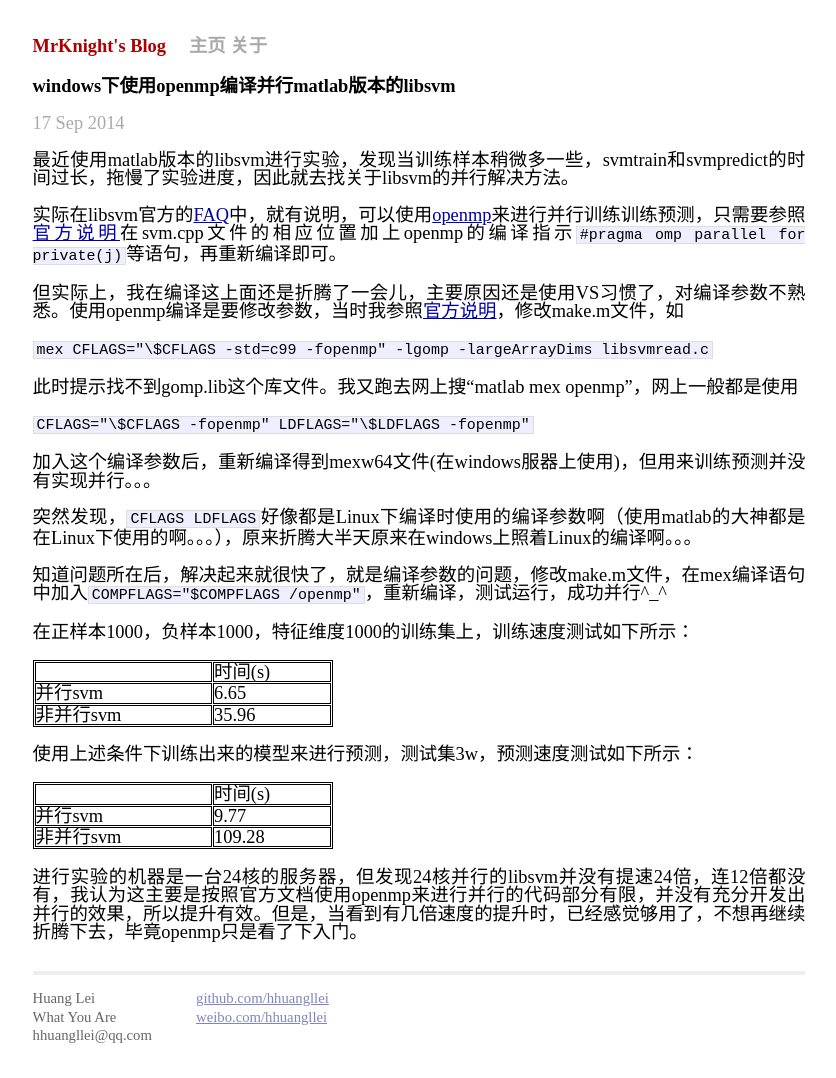
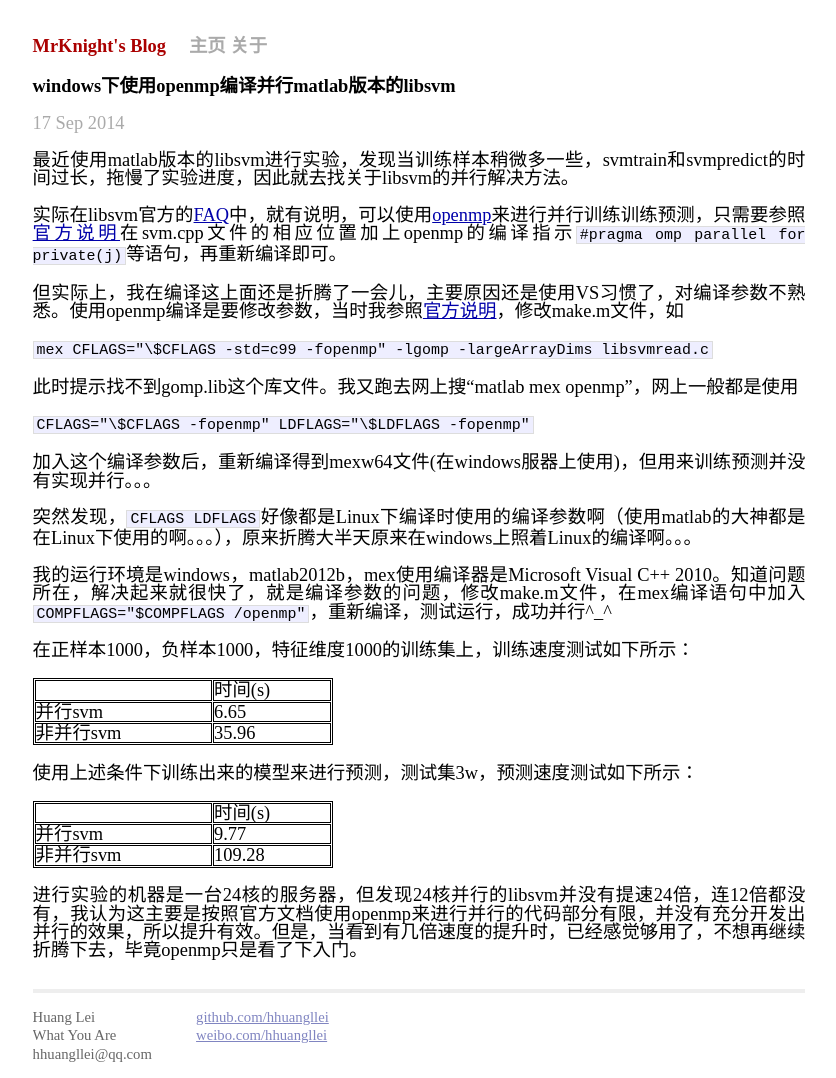
Before and after one commit to hhuangllei/hhuangllei.github.io, a Jekyll site: the page built from _posts/2014-09-17-compile-libsvm-with-omp-in-windows.md, in a window 1280 px wide. Shown: the whole page, without its empty margins (221-1057 px from the left). Built offline with Jekyll 4.4.1, drawn with Linux system fonts in a browser that asks for light colours.

Commit message:
modify blog: compile libsvm with omp in windows, add mex compiler

```diff
--- a/_posts/2014-09-17-compile-libsvm-with-omp-in-windows.md
+++ b/_posts/2014-09-17-compile-libsvm-with-omp-in-windows.md
@@ -19,7 +19,7 @@ title: windows下使用openmp编译并行matlab版本的libsvm
 
 突然发现，`CFLAGS LDFLAGS`好像都是Linux下编译时使用的编译参数啊（使用matlab的大神都是在Linux下使用的啊。。。），原来折腾大半天原来在windows上照着Linux的编译啊。。。
 
-知道问题所在后，解决起来就很快了，就是编译参数的问题，修改make.m文件，在mex编译语句中加入`COMPFLAGS="$COMPFLAGS /openmp"`，重新编译，测试运行，成功并行^_^
+我的运行环境是windows，matlab2012b，mex使用编译器是Microsoft Visual C++ 2010。知道问题所在，解决起来就很快了，就是编译参数的问题，修改make.m文件，在mex编译语句中加入`COMPFLAGS="$COMPFLAGS /openmp"`，重新编译，测试运行，成功并行^_^
 
 在正样本1000，负样本1000，特征维度1000的训练集上，训练速度测试如下所示：
 
```
